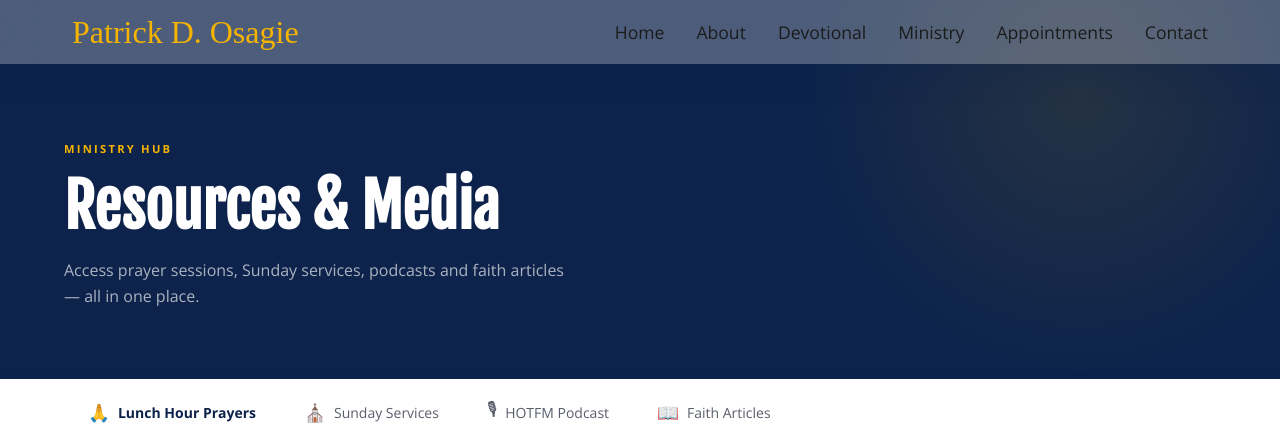
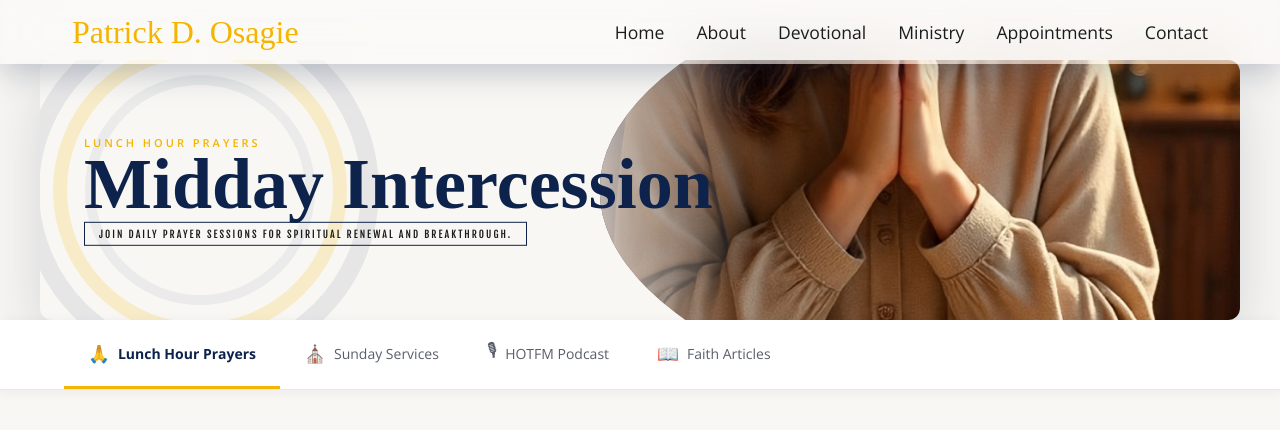
Before and after one commit to JOYMUNDIA/Pastor_patrick_osagie, a Next.js app: page /ministry in a window 1280 px wide. Shown: the top 430 px of the page. Built offline with nearby package versions, Linux system fonts and the light colour scheme; no server answers; the database is empty; a web font is replaced by a local one.

Commit message:
changed the hero section for the ministry section

```diff
--- a/src/app/ministry/ministry.module.css
+++ b/src/app/ministry/ministry.module.css
@@ -1,4 +1,4 @@
-.main { min-height: 100vh; padding-top: 0; }
+.main { min-height: 100vh; }
 
 /* Hero */
 .hero {
--- a/src/app/ministry/page.tsx
+++ b/src/app/ministry/page.tsx
@@ -5,6 +5,9 @@ import Navbar from '@/components/layout/Navbar';
 import Footer from '@/components/layout/Footer';
 import { MinistryLink } from '@/types';
 import styles from './ministry.module.css';
+import HeroRotator from '@/components/hero/HeroRotator';
+import BannerOne from '@/components/banners/BannerOne';
+import BannerTwo from '@/components/banners/BannerTwo';
 
 type Tab = 'prayer' | 'service' | 'podcast' | 'article';
 
@@ -53,18 +56,82 @@ function MinistryContent() {
 
   const currentTab = TABS.find(t => t.id === activeTab)!;
 
+  const heroBanners = {
+  prayer: [
+    <BannerOne
+      key="prayer1"
+      imageSrc="/images/lunch_hour_prayer.jpeg"
+      label="Lunch Hour Prayers"
+      title="Midday Intercession"
+      subtitle="Join daily prayer sessions for spiritual renewal and breakthrough."
+    />,
+    <BannerTwo
+      key="prayer2"
+      imageSrc="/images/lunch_hour_prayer.jpeg"
+      label="Prayer Watch"
+      title="Powerful Midday Prayers"
+      subtitle="Monday to Friday on Facebook Live"
+    />
+  ],
+
+  service: [
+    <BannerOne
+      key="service1"
+      imageSrc="/images/church_service.jpg"
+      label="Sunday Service"
+      title="Worship Experience"
+      subtitle="Encounter God every Sunday at RCCG Power Assembly Mega Church."
+    />,
+    <BannerTwo
+      key="service2"
+      imageSrc="/images/church_service.jpg"
+      label="Church Service"
+      title="Spirit Filled Worship"
+      subtitle="Join us in person or online"
+    />
+  ],
+
+  podcast: [
+    <BannerOne
+      key="podcast1"
+      imageSrc="/images/podcast.jpg"
+      label="HOTFM Podcast"
+      title="Faith Conversations"
+      subtitle="Weekly teachings and discussions"
+    />,
+    <BannerTwo
+      key="podcast2"
+      imageSrc="/images/podcast.jpg"
+      label="Radio Ministry"
+      title="HOTFM Broadcast"
+      subtitle="Faith-based media outreach"
+    />
+  ],
+
+  article: [
+    <BannerOne
+      key="article1"
+      imageSrc="/images/articles.jpg"
+      label="Faith Articles"
+      title="Spiritual Growth"
+      subtitle="Insights on faith, leadership, and life"
+    />,
+    <BannerTwo
+      key="article2"
+      imageSrc="/images/articles.jpg"
+      label="Bible Insights"
+      title="Deep Teaching"
+      subtitle="In-depth biblical understanding"
+    />
+  ],
+};
+
   return (
     <>
       <Navbar />
       <main className={styles.main}>
         {/* Hero Banner */}
-        <div className={styles.hero}>
-          <div className="container">
-            <span className={styles.overline}>Ministry Hub</span>
-            <h1 className={styles.heroTitle}>Resources & Media</h1>
-            <p className={styles.heroDesc}>Access prayer sessions, Sunday services, podcasts and faith articles — all in one place.</p>
-          </div>
-        </div>
+        <HeroRotator banners={heroBanners[activeTab]} />
 
         {/* Tab Navigation */}
         <div className={styles.tabBar}>
```
